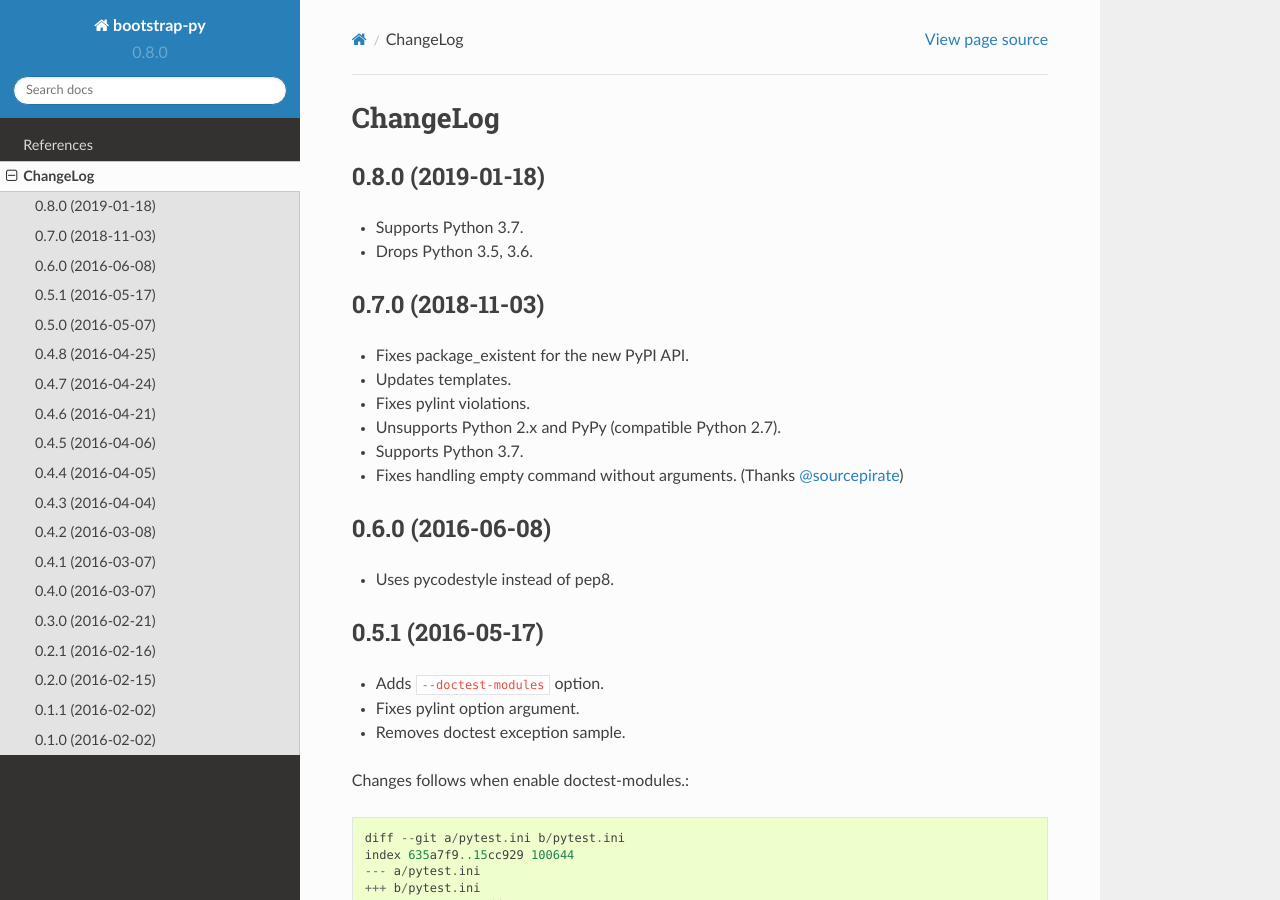
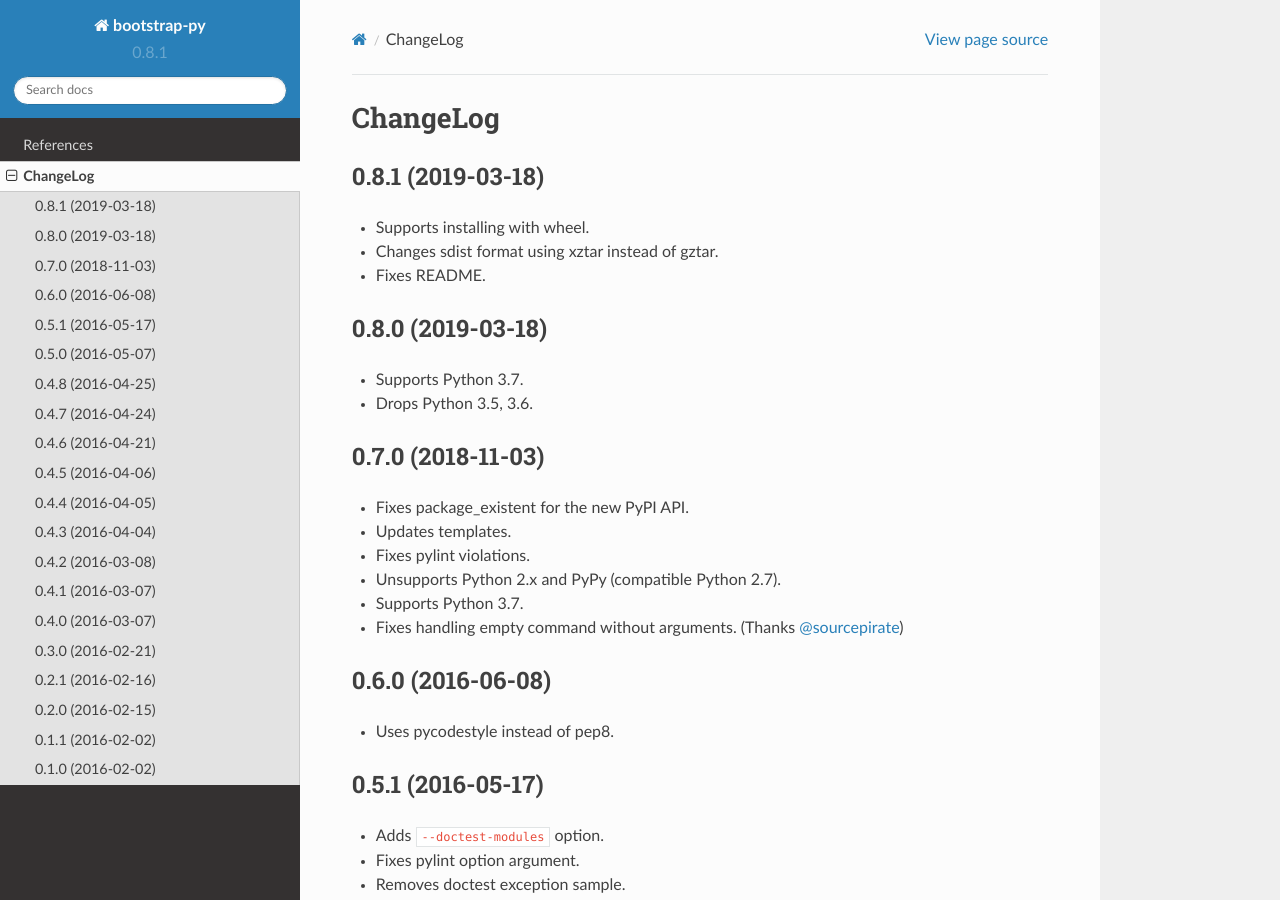
Before and after one commit to mkouhei/bootstrap-py, a Sphinx documentation site: the page built from docs/source/CHANGELOG.rst, in a window 1280 px wide and 900 px high. Built offline with Sphinx 7.4.7 and the Read the Docs theme 2.0.0, drawn with Linux system fonts in a browser that asks for light colours.

Commit message:
Bumps version.
Signed-off-by: Kouhei Maeda <mkouhei@palmtb.net>

```diff
--- a/bootstrap_py/__init__.py
+++ b/bootstrap_py/__init__.py
@@ -1,3 +1,3 @@
 """Bootstrap Python package."""
 __prog__ = 'bootstrap-py'
-__version__ = '0.8.0'
+__version__ = '0.8.1'
--- a/docs/source/CHANGELOG.rst
+++ b/docs/source/CHANGELOG.rst
@@ -1,7 +1,14 @@
 ChangeLog
 =========
 
-0.8.0 (2019-01-18)
+0.8.1 (2019-03-18)
+------------------
+
+* Supports installing with wheel.
+* Changes sdist format using xztar instead of gztar.
+* Fixes README.
+
+0.8.0 (2019-03-18)
 ------------------
 
 * Supports Python 3.7.
```
